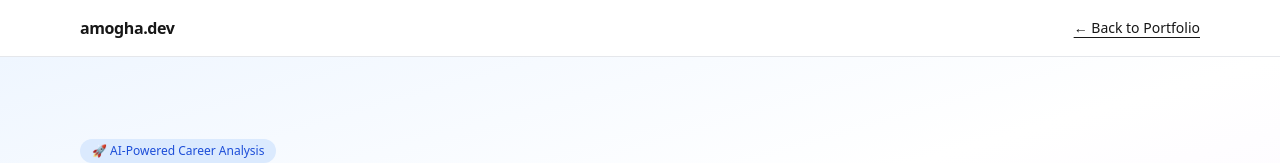
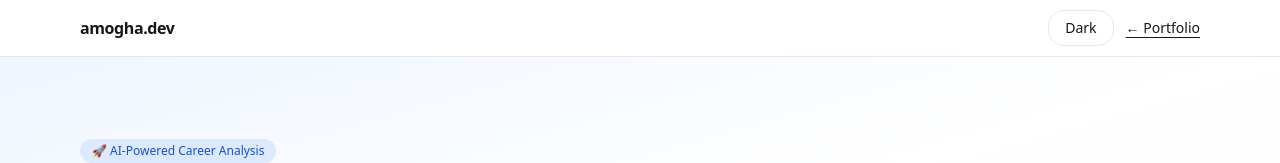
Before and after one commit to amoghamp2-code/Website, a React (Vite) app: page /career-analyzer in a window 1280 px wide. Shown: the top 163 px of the page. Built offline with nearby package versions, Linux system fonts and the light colour scheme.

Commit message:
Add dark/light mode toggle to Career Analyzer page

```diff
--- a/src/pages/CareerAnalyzer.jsx
+++ b/src/pages/CareerAnalyzer.jsx
@@ -1,4 +1,4 @@
-import { useState } from "react";
+import { useState, useEffect } from "react";
 import { Link } from "react-router-dom";
 import { motion, AnimatePresence } from "framer-motion";
 import { Button } from "../components/ui/button.jsx";
@@ -141,6 +141,16 @@ export default function CareerAnalyzer() {
   const [loading, setLoading] = useState(false);
   const [error, setError] = useState(null);
   const [controller, setController] = useState(null);
+  const [dark, setDark] = useState(() => {
+    if (typeof window === "undefined") return false;
+    return document.documentElement.classList.contains("dark");
+  });
+
+  function toggleTheme() {
+    const isDark = document.documentElement.classList.toggle("dark");
+    localStorage.setItem("theme", isDark ? "dark" : "light");
+    setDark(isDark);
+  }
 
   async function analyze() {
     const ac = new AbortController();
@@ -176,7 +186,12 @@ export default function CareerAnalyzer() {
       <header className="sticky top-0 z-50 backdrop-blur supports-[backdrop-filter]:bg-white/70 dark:supports-[backdrop-filter]:bg-black/30 border-b dark:border-neutral-900">
         <div className="max-w-6xl mx-auto px-4 h-14 flex items-center justify-between">
           <Link to="/" className="font-semibold tracking-tight">amogha.dev</Link>
-          <Link className="text-sm hover:opacity-80 underline underline-offset-4" to="/">← Back to Portfolio</Link>
+          <div className="flex items-center gap-3">
+            <Button variant="outline" size="sm" onClick={toggleTheme}>
+              {dark ? "Light" : "Dark"}
+            </Button>
+            <Link className="text-sm hover:opacity-80 underline underline-offset-4" to="/">← Portfolio</Link>
+          </div>
         </div>
       </header>
 
```
